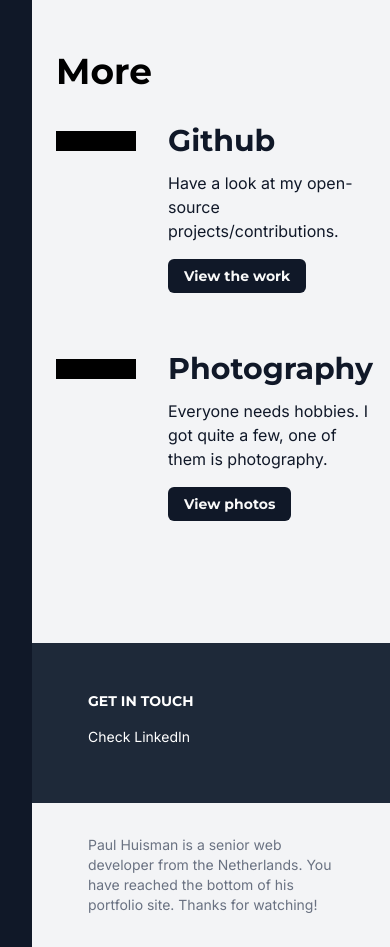
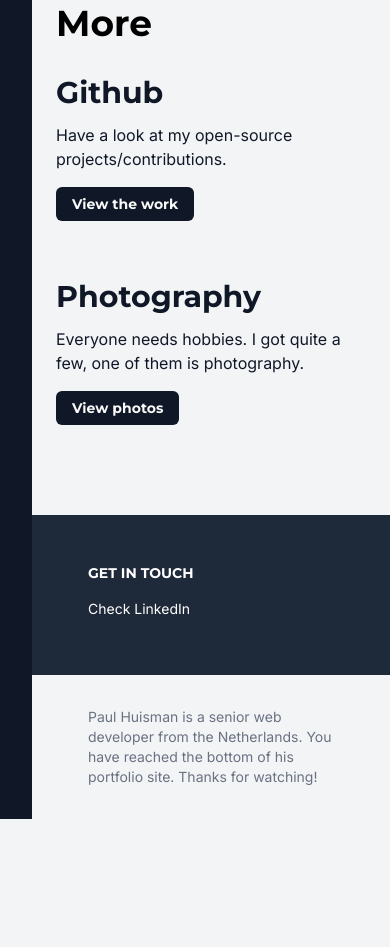
Before and after one commit to paulhuisman/paulhuisman.com, an Astro site: page / in a window 390 px wide. Shown: the part 6930-7877 px from the top of the page. After the commit the page ends 7749 px from the top, so only its background shows below. Built offline with nearby package versions, Linux system fonts and the light colour scheme; Astro itself is replaced by a stand-in of ours.

Commit message:
spacing mobile

```diff
--- a/src/components/More.tsx
+++ b/src/components/More.tsx
@@ -3,7 +3,7 @@ import Container from './Container';
 const More = () => {
   return (
     <Container
-      className="mt-20 lg:mt-30"
+      className="mt-8 lg:mt-30"
       margin="0px 0px -50px 0px"
       // revealOnScroll
     >
@@ -13,7 +13,7 @@ const More = () => {
       <div className="grid w-full grid-cols-1 gap-8 md:grid-cols-2">
         {/* GitHub Section */}
         <div className="mb-8 flex w-full gap-8">
-          <div className="mt-2 block h-5 w-20 flex-shrink-0 bg-black"></div>
+          <div className="mt-2 hidden h-5 w-20 flex-shrink-0 bg-black md:block"></div>
           <div className="text-gray-900 lg:mr-16 xl:mr-32">
             <h3 className="font-montserrat mb-3 text-3xl font-bold">Github</h3>
             <p className="mb-5">
@@ -32,7 +32,7 @@ const More = () => {
 
         {/* Photography Section */}
         <div className="mb-8 flex w-full gap-8">
-          <div className="mt-2 block h-5 w-20 flex-shrink-0 bg-black"></div>
+          <div className="mt-2 hidden h-5 w-20 flex-shrink-0 bg-black md:block"></div>
           <div className="text-gray-900 lg:mr-16 xl:mr-32">
             <h3 className="font-montserrat mb-3 text-3xl font-bold">
               Photography
--- a/src/components/sections/Footer.astro
+++ b/src/components/sections/Footer.astro
@@ -2,7 +2,7 @@
 // Footer.astro
 ---
 
-<footer class="mt-16">
+<footer class="mt-8 lg:mt-16">
   <div class="flex flex-col md:flex-row">
     <div
       class="w-full bg-gray-800 px-14 py-12 text-white md:w-8/12 md:pl-24 lg:px-0 lg:pl-38"
```
